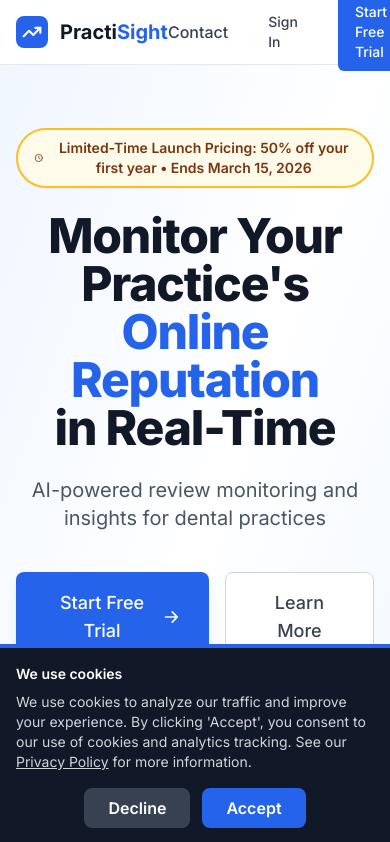
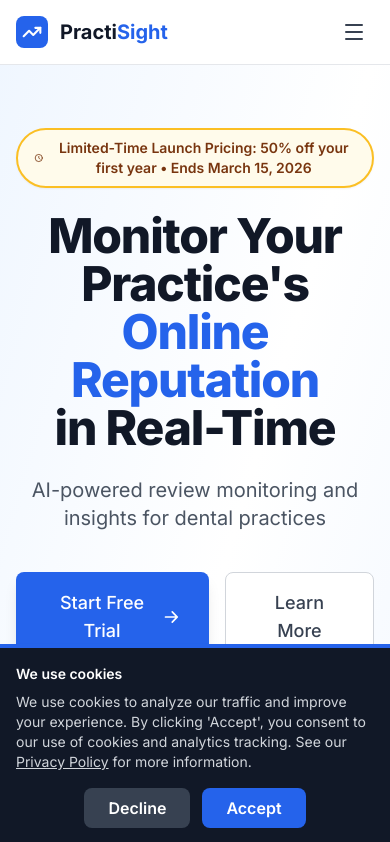
Before and after one commit to abhisheknt-blip/practisight-landing, a Next.js app: page / in a window 390 px wide. Shown: the top 842 px of the page. Built offline with nearby package versions, Linux system fonts and the light colour scheme; no server answers.

Commit message:
Fix critical mobile UX issues: hamburger menu, stats cards stack, pricing badges stack

```diff
--- /dev/null
+++ b/app/components/MobileMenu.tsx
@@ -0,0 +1,72 @@
+'use client';
+
+import { useState } from 'react';
+import { Menu, X } from 'lucide-react';
+import Link from 'next/link';
+
+export default function MobileMenu() {
+  const [isOpen, setIsOpen] = useState(false);
+
+  return (
+    <div className="md:hidden">
+      {/* Hamburger Button */}
+      <button
+        onClick={() => setIsOpen(!isOpen)}
+        className="p-2 text-gray-700 hover:text-gray-900 transition-colors"
+        aria-label="Toggle menu"
+      >
+        {isOpen ? <X className="w-6 h-6" /> : <Menu className="w-6 h-6" />}
+      </button>
+
+      {/* Mobile Menu Overlay */}
+      {isOpen && (
+        <>
+          {/* Backdrop */}
+          <div
+            className="fixed inset-0 bg-black bg-opacity-50 z-40"
+            onClick={() => setIsOpen(false)}
+          />
+
+          {/* Menu Panel */}
+          <div className="fixed top-0 right-0 h-full w-64 bg-white shadow-xl z-50 transform transition-transform duration-300 ease-in-out">
+            <div className="flex flex-col p-6 space-y-6">
+              {/* Close button */}
+              <button
+                onClick={() => setIsOpen(false)}
+                className="self-end p-2 text-gray-700 hover:text-gray-900"
+                aria-label="Close menu"
+              >
+                <X className="w-6 h-6" />
+              </button>
+
+              {/* Menu Items */}
+              <Link
+                href="/contact"
+                className="text-lg font-medium text-gray-700 hover:text-gray-900 transition-colors py-2"
+                onClick={() => setIsOpen(false)}
+              >
+                Contact
+              </Link>
+
+              <a
+                href="https://app.practisight.com/login"
+                className="text-lg font-medium text-gray-700 hover:text-gray-900 transition-colors py-2"
+                onClick={() => setIsOpen(false)}
+              >
+                Sign In
+              </a>
+
+              <a
+                href="https://app.practisight.com/signup"
+                className="block w-full py-3 px-6 text-center rounded-lg font-medium text-white bg-blue-600 hover:bg-blue-700 transition-colors"
+                onClick={() => setIsOpen(false)}
+              >
+                Start Free Trial
+              </a>
+            </div>
+          </div>
+        </>
+      )}
+    </div>
+  );
+}
--- a/app/page.tsx
+++ b/app/page.tsx
@@ -3,6 +3,7 @@
 import { useState } from "react";
 import { Logo } from "@/components/logo";
 import { supabase } from "./lib/supabase";
+import MobileMenu from './components/MobileMenu';
 
 export default function Home() {
   const [email, setEmail] = useState("");
@@ -52,7 +53,9 @@ export default function Home() {
         <nav className="max-w-7xl mx-auto px-4 sm:px-6 lg:px-8">
           <div className="flex justify-between items-center h-16">
             <Logo size="sm" />
-            <div className="flex items-center space-x-6">
+            <div className="flex items-center">
+              {/* Desktop Navigation - hidden on mobile */}
+              <div className="hidden md:flex items-center space-x-6">
                 <a
                   href="/contact"
                   className="text-gray-700 hover:text-gray-900 transition-colors font-medium"
@@ -61,25 +64,20 @@ export default function Home() {
                 </a>
                 <a
                   href="https://app.practisight.com/login"
-                className="inline-flex items-center px-4 py-2 text-sm font-medium text-gray-700 hover:text-blue-600 transition-colors"
+                  className="text-gray-700 hover:text-gray-900 transition-colors"
                 >
                   Sign In
                 </a>
                 <a
                   href="https://app.practisight.com/signup"
-                className="inline-flex items-center px-4 py-2 border border-transparent text-sm font-medium rounded-md text-white bg-blue-600 hover:bg-blue-700 transition-colors"
-                onClick={() => {
-                  if (typeof window !== 'undefined' && (window as any).gtag) {
-                    (window as any).gtag('event', 'start_trial_click', {
-                      event_category: 'engagement',
-                      event_label: 'header_navigation',
-                      value: 1
-                    });
-                  }
-                }}
+                  className="px-6 py-2 bg-blue-600 text-white rounded-lg font-medium hover:bg-blue-700 transition-colors"
                 >
                   Start Free Trial
                 </a>
+              </div>
+
+              {/* Mobile Menu - shown only on mobile */}
+              <MobileMenu />
             </div>
           </div>
         </nav>
@@ -166,7 +164,7 @@ export default function Home() {
             <div className="mt-16 relative">
               <div className="absolute inset-0 bg-gradient-to-r from-blue-400 to-blue-600 rounded-2xl blur-3xl opacity-20"></div>
               <div className="relative bg-white rounded-2xl shadow-2xl p-8 max-w-4xl mx-auto border border-gray-200">
-                <div className="grid grid-cols-3 gap-4">
+                <div className="grid grid-cols-1 sm:grid-cols-3 gap-4">
                   <div className="bg-gradient-to-br from-green-50 to-green-100 rounded-lg p-6 border border-green-200">
                     <div className="text-3xl font-bold text-green-600 mb-1">
                       4.8
@@ -420,7 +418,7 @@ export default function Home() {
             {/* Professional Plan */}
             <div className="bg-white rounded-2xl shadow-xl p-8 border-2 border-blue-600 relative hover:shadow-2xl transition-shadow">
               {/* Most Popular + Launch Pricing Badges */}
-              <div className="absolute top-0 left-1/2 transform -translate-x-1/2 -translate-y-1/2 flex gap-2">
+              <div className="absolute top-0 left-1/2 transform -translate-x-1/2 -translate-y-1/2 flex flex-col sm:flex-row gap-2">
                 <span className="inline-flex items-center px-4 py-1 rounded-full text-xs font-semibold bg-blue-600 text-white">
                   MOST POPULAR
                 </span>
```
Lines whose indentation alone changed are shown as unchanged.
